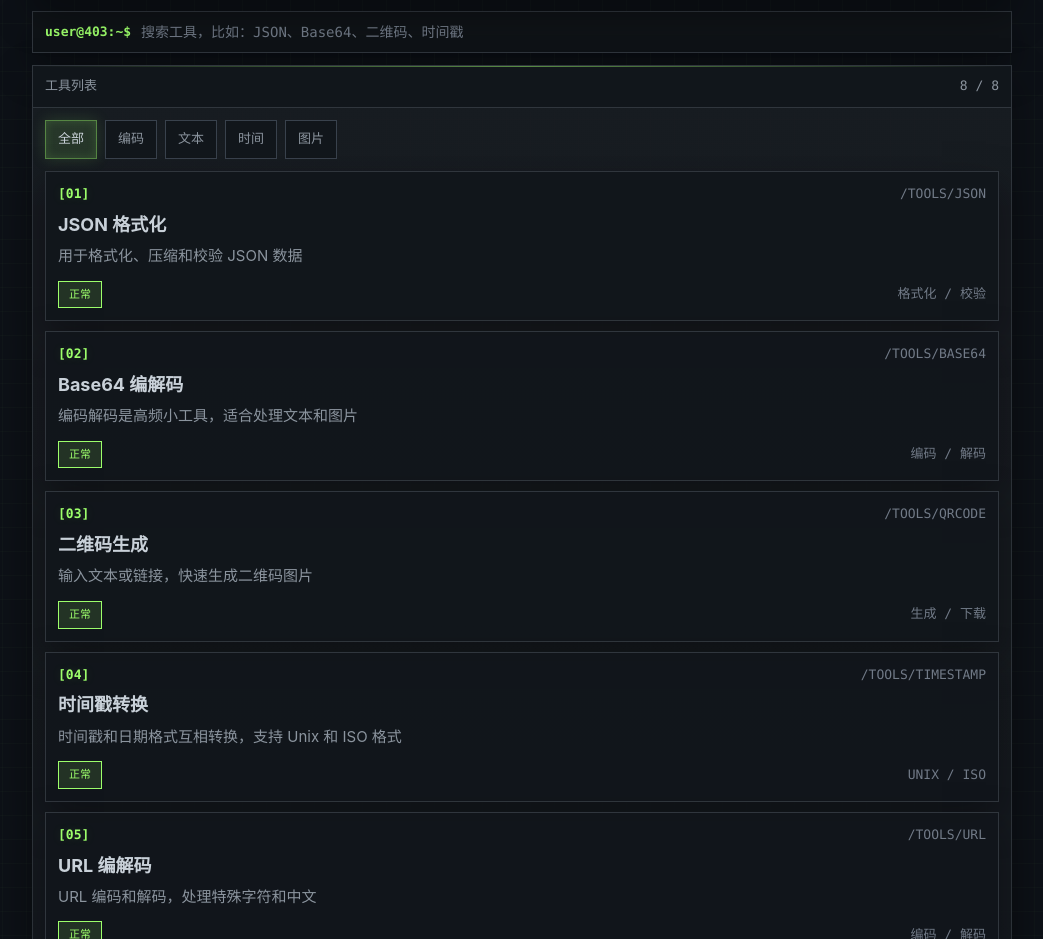
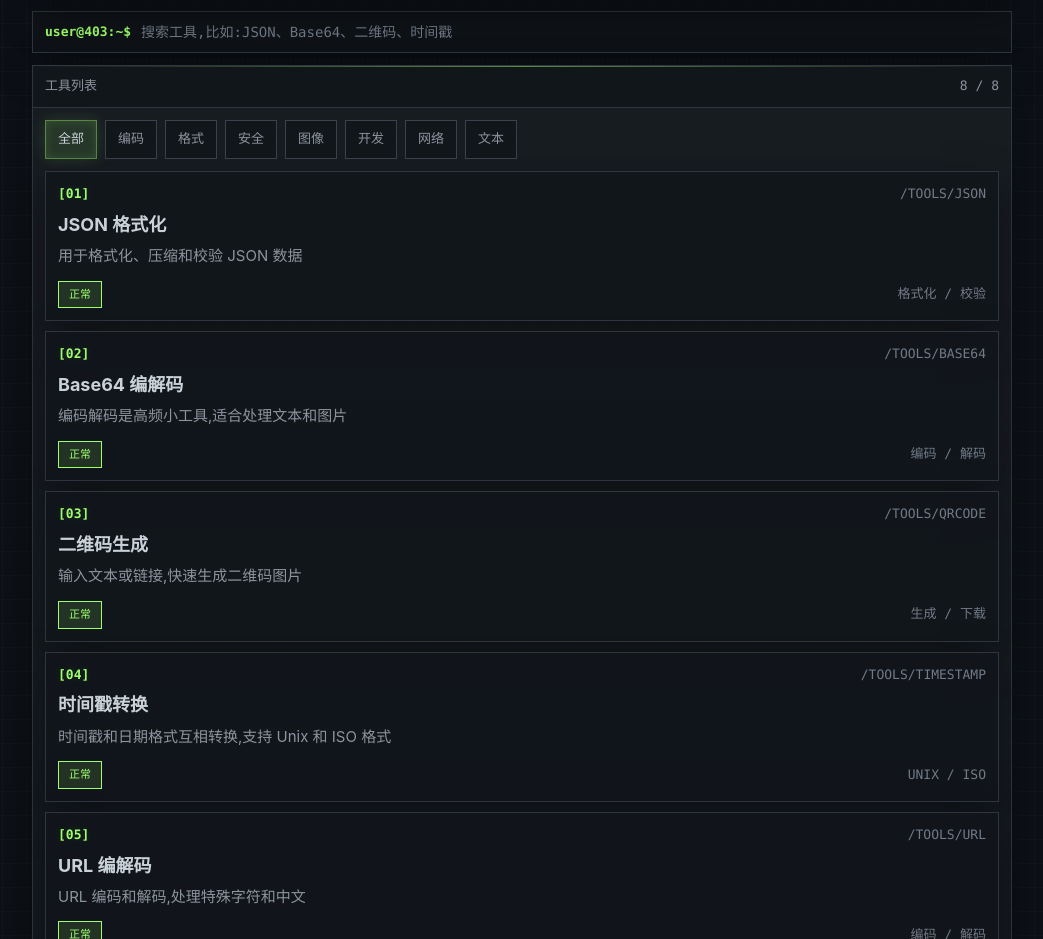
Before and after one commit to Xue-LC/403-li, a Vue app: page / in a window 1280 px wide. Shown: the part 73-1012 px from the top of the page, without its empty margins (118-1161 px from the left). Built offline with nearby package versions, Linux system fonts and the light colour scheme; a web font is replaced by a local one.

Commit message:
feat: 更新工具分类
- 分类：全部、编码、格式、安全、图像、开发、网络、文本
- 编码：Base64、URL
- 格式：JSON、时间戳、颜色
- 安全：Hash、密码
- 图像：二维码
- 开发/网络/文本：预留
- 不改变样式

```diff
--- a/src/views/Home.vue
+++ b/src/views/Home.vue
@@ -8,7 +8,7 @@
       <span class="prompt">user@403:~$</span>
       <input
         v-model="searchQuery"
-        placeholder="搜索工具，比如：JSON、Base64、二维码、时间戳"
+        placeholder="搜索工具,比如:JSON、Base64、二维码、时间戳"
         @keyup.enter="handleSearch"
       />
     </div>
@@ -34,19 +34,34 @@
           >编码</span>
           <span
             class="tab"
-            :class="{ active: activeTab === 'text' }"
-            @click="activeTab = 'text'"
-          >文本</span>
+            :class="{ active: activeTab === 'format' }"
+            @click="activeTab = 'format'"
+          >格式</span>
           <span
             class="tab"
-            :class="{ active: activeTab === 'time' }"
-            @click="activeTab = 'time'"
-          >时间</span>
+            :class="{ active: activeTab === 'security' }"
+            @click="activeTab = 'security'"
+          >安全</span>
           <span
             class="tab"
             :class="{ active: activeTab === 'image' }"
             @click="activeTab = 'image'"
-          >图片</span>
+          >图像</span>
+          <span
+            class="tab"
+            :class="{ active: activeTab === 'dev' }"
+            @click="activeTab = 'dev'"
+          >开发</span>
+          <span
+            class="tab"
+            :class="{ active: activeTab === 'network' }"
+            @click="activeTab = 'network'"
+          >网络</span>
+          <span
+            class="tab"
+            :class="{ active: activeTab === 'text' }"
+            @click="activeTab = 'text'"
+          >文本</span>
         </div>
 
         <!-- 工具卡片列表 -->
@@ -101,13 +116,13 @@ export default {
           status: 'normal',
           statusText: '正常', statusColor: '#9dff6b',
           features: '格式化 / 校验',
-          category: 'encoding'
+          category: 'format'
         },
         {
           id: 2,
           path: '/tools/base64',
           name: 'Base64 编解码',
-          description: '编码解码是高频小工具，适合处理文本和图片',
+          description: '编码解码是高频小工具,适合处理文本和图片',
           status: 'normal',
           statusText: '正常', statusColor: '#9dff6b',
           features: '编码 / 解码',
@@ -117,7 +132,7 @@ export default {
           id: 3,
           path: '/tools/qrcode',
           name: '二维码生成',
-          description: '输入文本或链接，快速生成二维码图片',
+          description: '输入文本或链接,快速生成二维码图片',
           status: 'normal',
           statusText: '正常', statusColor: '#9dff6b',
           features: '生成 / 下载',
@@ -127,17 +142,17 @@ export default {
           id: 4,
           path: '/tools/timestamp',
           name: '时间戳转换',
-          description: '时间戳和日期格式互相转换，支持 Unix 和 ISO 格式',
+          description: '时间戳和日期格式互相转换,支持 Unix 和 ISO 格式',
           status: 'normal',
           statusText: '正常', statusColor: '#9dff6b',
           features: 'Unix / ISO',
-          category: 'time'
+          category: 'format'
         },
         {
           id: 5,
           path: '/tools/url',
           name: 'URL 编解码',
-          description: 'URL 编码和解码，处理特殊字符和中文',
+          description: 'URL 编码和解码,处理特殊字符和中文',
           status: 'normal',
           statusText: '正常', statusColor: '#9dff6b',
           features: '编码 / 解码',
@@ -151,17 +166,17 @@ export default {
           status: 'normal',
           statusText: '正常', statusColor: '#9dff6b',
           features: 'MD5 / SHA1 / SHA256 / SHA512',
-          category: 'text'
+          category: 'security'
         },
         {
           id: 7,
           path: '/tools/password',
           name: '密码生成',
-          description: '生成安全随机密码，支持自定义长度和字符集',
+          description: '生成安全随机密码,支持自定义长度和字符集',
           status: 'normal',
           statusText: '正常', statusColor: '#9dff6b',
           features: '生成 / 复制',
-          category: 'text'
+          category: 'security'
         },
         {
           id: 8,
@@ -171,7 +186,7 @@ export default {
           status: 'normal',
           statusText: '正常', statusColor: '#9dff6b',
           features: 'HEX / RGB / HSL',
-          category: 'image'
+          category: 'format'
         }
       ]
     }
```
